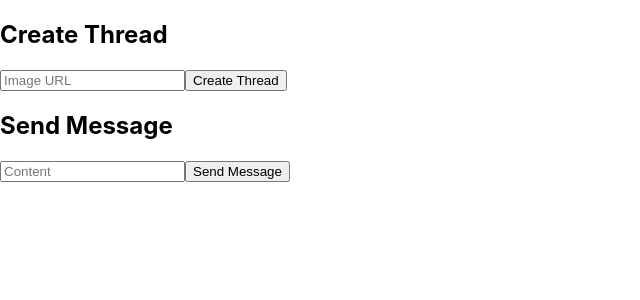
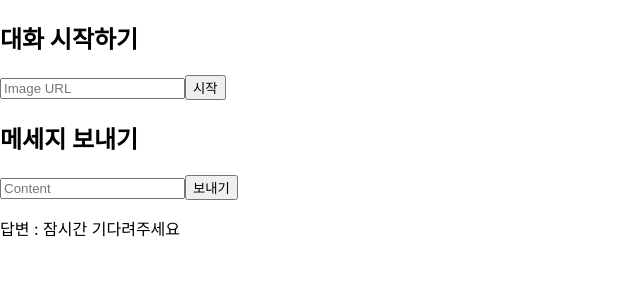
Before and after one commit to hoooooojjjj/Kkeobi, a React (Create React App) app: page / in a window 1280 px wide. Shown: the top 300 px of the page, without its empty margins (0-640 px from the left). Built offline with nearby package versions, Linux system fonts and the light colour scheme.

Commit message:
Feat : gpt와 대화하는 거 간단하게 구현

```diff
--- a/src/OpenAI.js
+++ b/src/OpenAI.js
@@ -5,6 +5,7 @@ const ChatComponent = () => {
   const [imageUrl, setImageUrl] = useState("");
   const [content, setContent] = useState("");
   const [thread, setThread] = useState("");
+  const [response, setResponse] = useState("");
 
   const handleCreateThread = async () => {
     try {
@@ -30,7 +31,8 @@ const ChatComponent = () => {
         content,
         threadID: thread,
       });
-      console.log("Message sent:", response);
+      console.log("Message sent:", response.data.response.answer);
+      setResponse(response.data.response.answer);
     } catch (error) {
       console.error("Failed to send message:", error);
     }
@@ -38,23 +40,25 @@ const ChatComponent = () => {
 
   return (
     <div>
-      <h2>Create Thread</h2>
+      <h2>대화 시작하기</h2>
       <input
         type="text"
         placeholder="Image URL"
         value={imageUrl}
         onChange={(e) => setImageUrl(e.target.value)}
       />
-      <button onClick={handleCreateThread}>Create Thread</button>
+      <button onClick={handleCreateThread}>시작</button>
 
-      <h2>Send Message</h2>
+      <h2>메세지 보내기</h2>
       <input
         type="text"
         placeholder="Content"
         value={content}
         onChange={(e) => setContent(e.target.value)}
       />
-      <button onClick={handleSendMessage}>Send Message</button>
+      <button onClick={handleSendMessage}>보내기</button>
+
+      <p>답변 : {response ? response : "잠시간 기다려주세요"}</p>
     </div>
   );
 };
```
